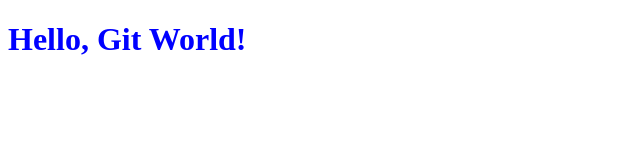
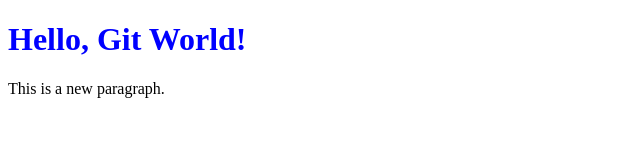
Before and after one commit to 229115-design/my-project, a plain HTML site: page index.html in a window 1280 px wide. Shown: the whole page, without its empty margins (0-640 px from the left). Drawn offline with Linux system fonts and the light colour scheme.

Commit message:
Add paragraph to index.html

```diff
--- a/index.html
+++ b/index.html
@@ -9,5 +9,5 @@
 </head>
 <body>
     <h1>Hello, Git World!</h1>
-</body>
+    <p>This is a new paragraph.</p> </body>
 </html>
```
